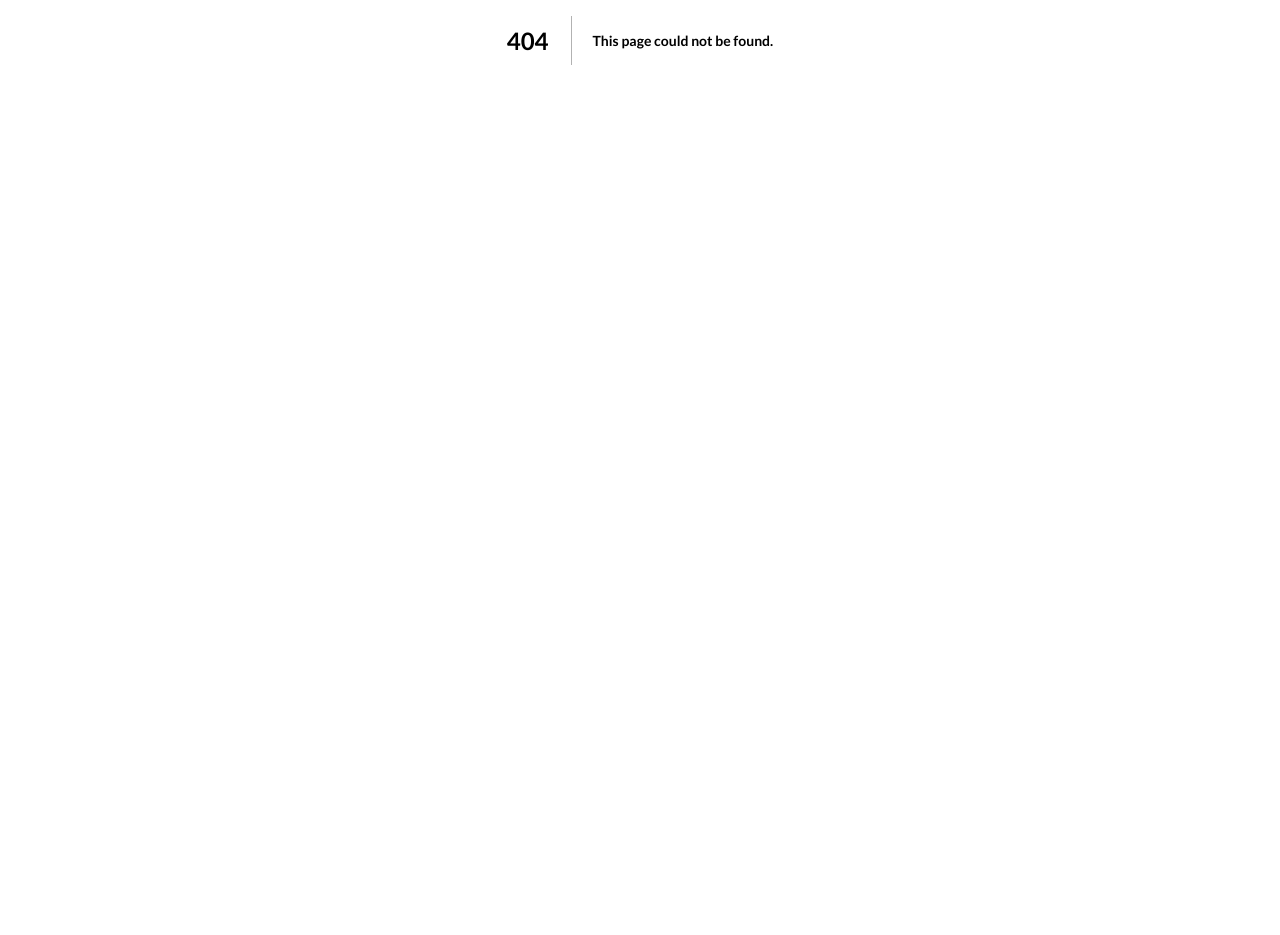
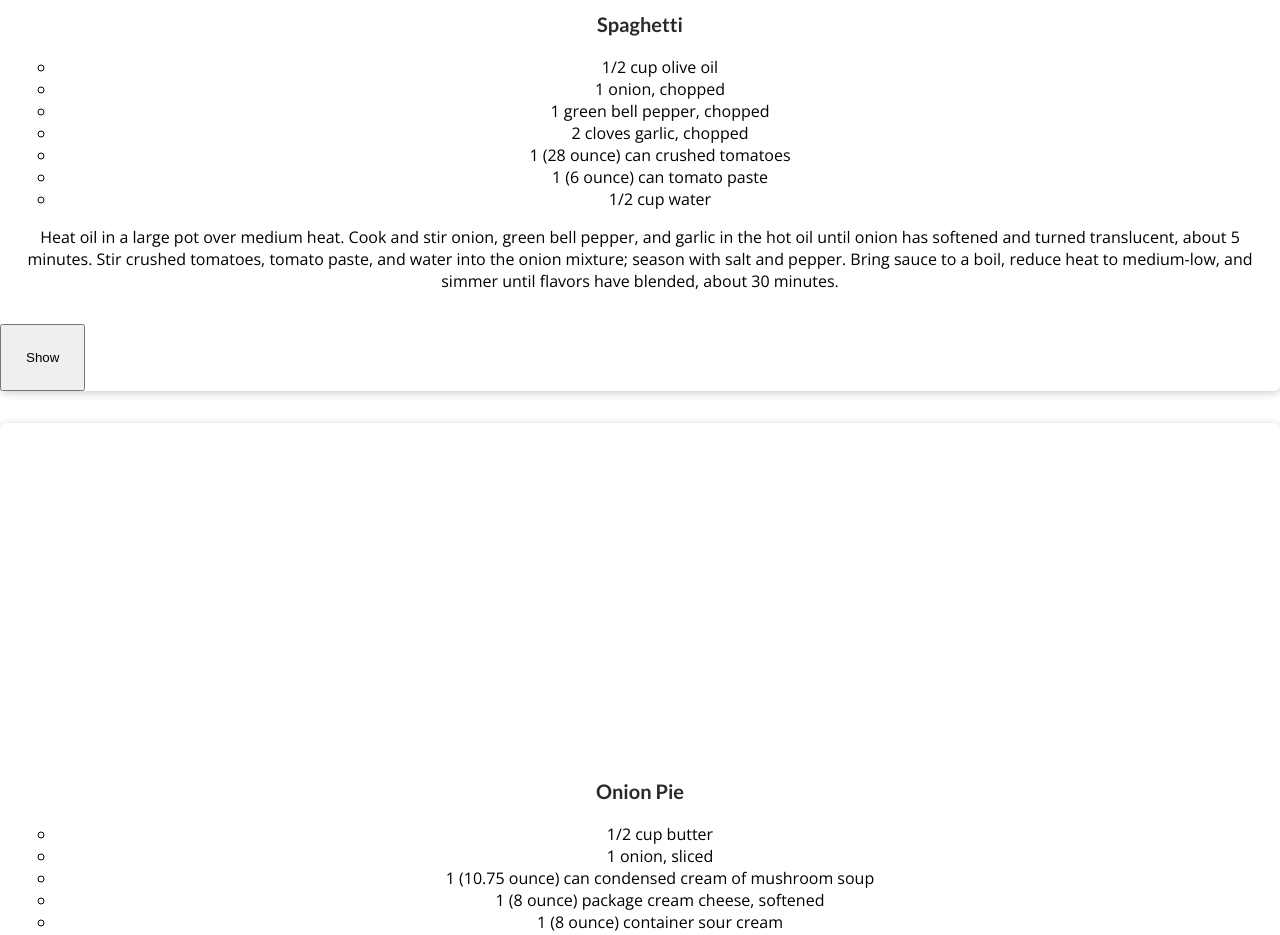
Before and after one commit to malakshaer/food-recipes, a Next.js app in the folder frontend/: page /HomePage/HomePage in a window 1280 px wide. Before the commit this address had no page. Shown: the part 360-1295 px from the top of the page. Before the commit the page ends 800 px from the top, so only its background shows below. Built offline with nearby package versions, Linux system fonts and the light colour scheme.

Commit message:
frontend: create home page component with fake data

```diff
--- /dev/null
+++ b/frontend/src/pages/HomePage/HomePage.jsx
@@ -0,0 +1,45 @@
+import RecipeList from "../../components/RecipesList/RecipeList";
+
+const FAKE_RECIPES = [
+  {
+    id: 1,
+    name: "Spaghetti",
+    ingredients: [
+      { id: 1, text: "1/2 cup olive oil" },
+      { id: 2, text: "1 onion, chopped" },
+      { id: 3, text: "1 green bell pepper, chopped" },
+      { id: 4, text: "2 cloves garlic, chopped" },
+      { id: 5, text: "1 (28 ounce) can crushed tomatoes" },
+      { id: 6, text: "1 (6 ounce) can tomato paste" },
+      { id: 7, text: "1/2 cup water" },
+    ],
+    instructions:
+      "Heat oil in a large pot over medium heat. Cook and stir onion, green bell pepper, and garlic in the hot oil until onion has softened and turned translucent, about 5 minutes. Stir crushed tomatoes, tomato paste, and water into the onion mixture; season with salt and pepper. Bring sauce to a boil, reduce heat to medium-low, and simmer until flavors have blended, about 30 minutes.",
+    image: "",
+  },
+  {
+    id: 2,
+    name: "Onion Pie",
+    ingredients: [
+      { id: 1, text: "1/2 cup butter" },
+      { id: 2, text: "1 onion, sliced" },
+      { id: 3, text: "1 (10.75 ounce) can condensed cream of mushroom soup" },
+      { id: 4, text: "1 (8 ounce) package cream cheese, softened" },
+      { id: 5, text: "1 (8 ounce) container sour cream" },
+      {
+        id: 6,
+        text: "1 (16 ounce) package frozen chopped spinach, thawed and squeezed dry",
+      },
+      { id: 7, text: "1 (9 inch) unbaked pie crust" },
+    ],
+    instructions:
+      "Preheat oven to 350 degrees F (175 degrees C). Melt butter in a skillet over medium heat; cook and stir onion until tender and translucent, about 5 minutes. Mix onion, soup, cream cheese, sour cream, and spinach together in a bowl. Pour mixture into the pie crust. Bake in the preheated oven until set, 45 to 50 minutes.",
+    image: "",
+  },
+];
+
+const HomePage = () => {
+  return <RecipeList recipes={FAKE_RECIPES} />;
+};
+
+export default HomePage;
```
